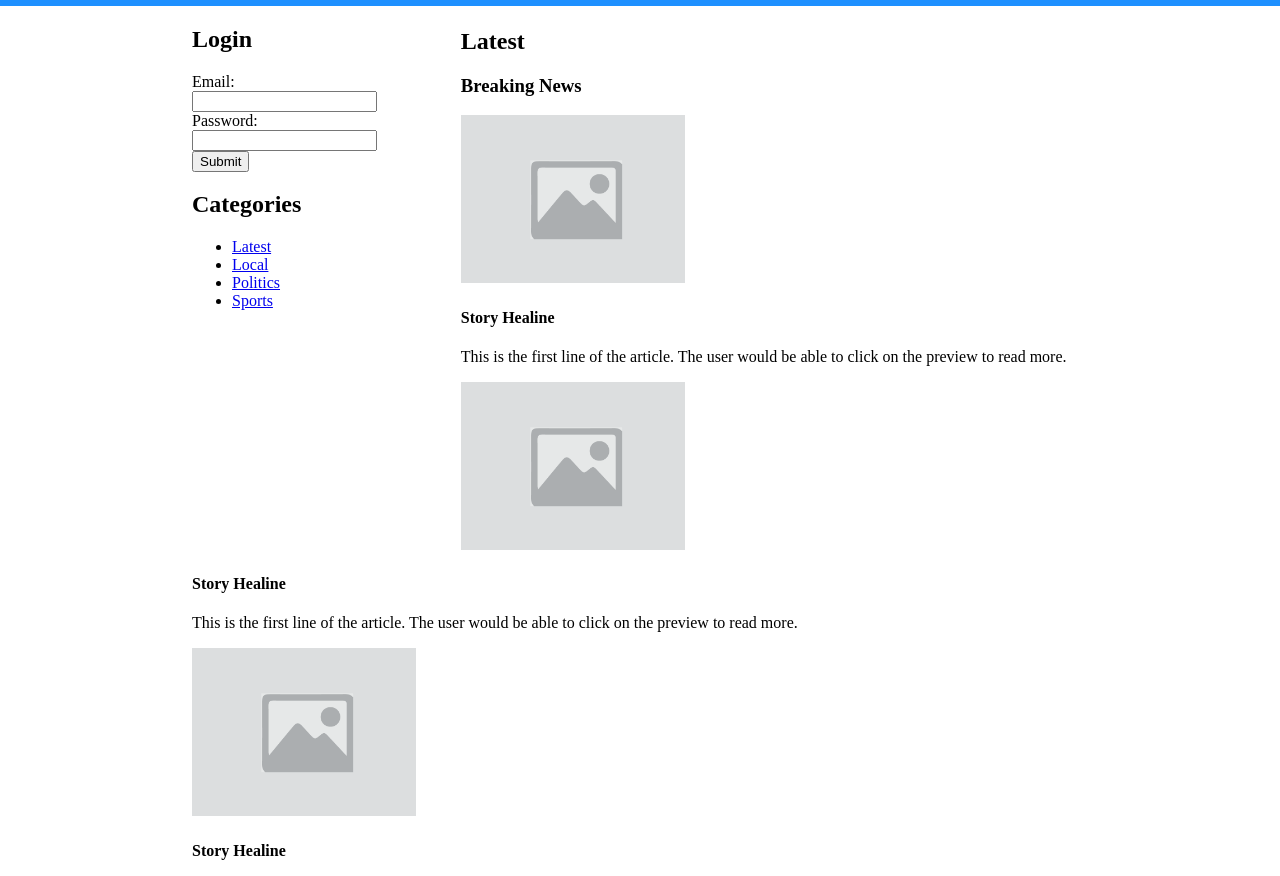
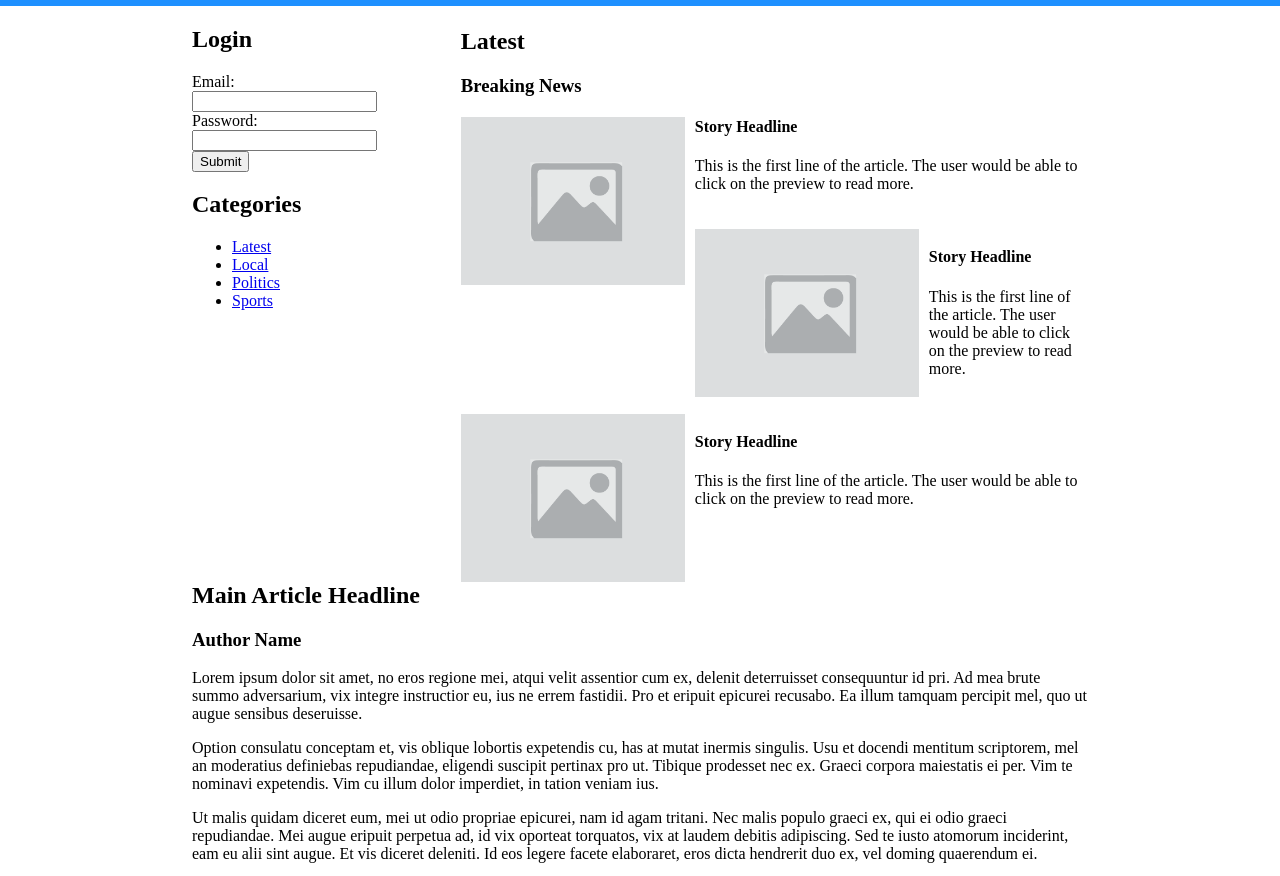
Before and after one commit to AndrewDMackay/html_css_lab_g27, a plain HTML site: page index.html in a window 1280 px wide. Shown: the part 68-944 px from the top of the page. Drawn offline with Linux system fonts and the light colour scheme.

Commit message:
eleventh commit main

```diff
--- a/index.html
+++ b/index.html
@@ -59,16 +59,16 @@
             <h3>Breaking News</h3>
         </hgroup>
         <img src="images/placeholder-image.png" alt="placeholder-image" width="25%" height="25%">
-        <h4>Story Healine</h4>
-        <p>This is the first line of the article.  The user would be able to click on the preview to read more.</p>
+        <h4>Story Headline</h4>
+        <p>This is the first line of the article.  The user would be able to click on the preview to read more.</p><br>
         <img src="images/placeholder-image.png" alt="placeholder-image" width="25%" height="25%">
-        <h4>Story Healine</h4>
-        <p>This is the first line of the article.  The user would be able to click on the preview to read more.</p>
+        <h4>Story Headline</h4>
+        <p>This is the first line of the article.  The user would be able to click on the preview to read more.</p><br>
         <img src="images/placeholder-image.png" alt="placeholder-image" width="25%" height="25%">
-        <h4>Story Healine</h4>
-        <p>This is the first line of the article.  The user would be able to click on the preview to read more.</p>
+        <h4>Story Headline</h4>
+        <p>This is the first line of the article.  The user would be able to click on the preview to read more.</p><br>
     </section>
-    <section>
+    <section id="main-article">
         <h2>Main Article Headline</h2>
         <h3>Author Name</h3>
         <article>
--- a/style.css
+++ b/style.css
@@ -2,7 +2,7 @@ body {
     margin: 0;
 }
 
-body > header {
+header {
     background-color: dodgerblue;
     color: white;
     margin: 0;
@@ -35,7 +35,7 @@ header > nav > ul > li a {
     font-size: 11px;
 }
 
-body > footer {
+footer {
     background-color: dodgerblue;
     font-family: "Fredoka One", sans-serif;
     font-size: 10px;
@@ -43,7 +43,7 @@ body > footer {
     align-items: center;
 }
 
-body > footer > p {
+footer > p {
     padding: 16px;
     color: white;
     text-align: center;
@@ -73,7 +73,19 @@ body > section {
 
 #latest-section {
     padding-top: 2px;
-    float: inherit;
+    justify-content: space-between;
+}
+
+#latest-section > img {
+    float: left;
+    padding-top: 2px;
+    padding-right: 10px;
+    justify-content: space-between;
+
+}
+
+#main-article {
+    clear: both;
 }
 
 #comments-submit-button {
```
